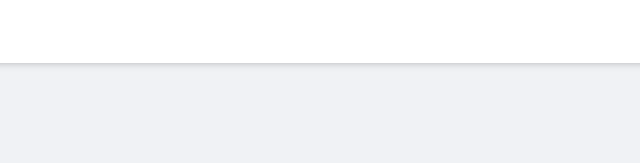
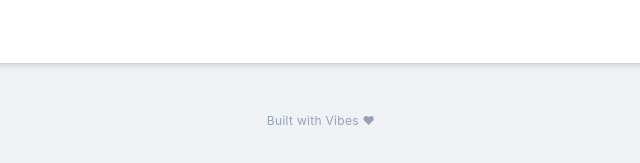
Before and after one commit to garvitscapia/policy-tool-deploy, a plain HTML site: page index.html in a window 1280 px wide. Shown: the part 351-514 px from the top of the page, 319-959 px from the left. Drawn offline with Linux system fonts and the light colour scheme.

Commit message:
Add 'Built with Vibes' footer

```diff
--- a/index.html
+++ b/index.html
@@ -444,6 +444,7 @@ Passport, Driving License, Aadhar and Govt. ID are accepted as ID proof(s)."></t
       </div>
     </div>
   </div>
+  <div style="text-align:center;padding:24px 0 12px;font-size:12px;color:#94a3b8;letter-spacing:0.3px;">Built with Vibes ♥</div>
 </div>
 
 <script>
```
